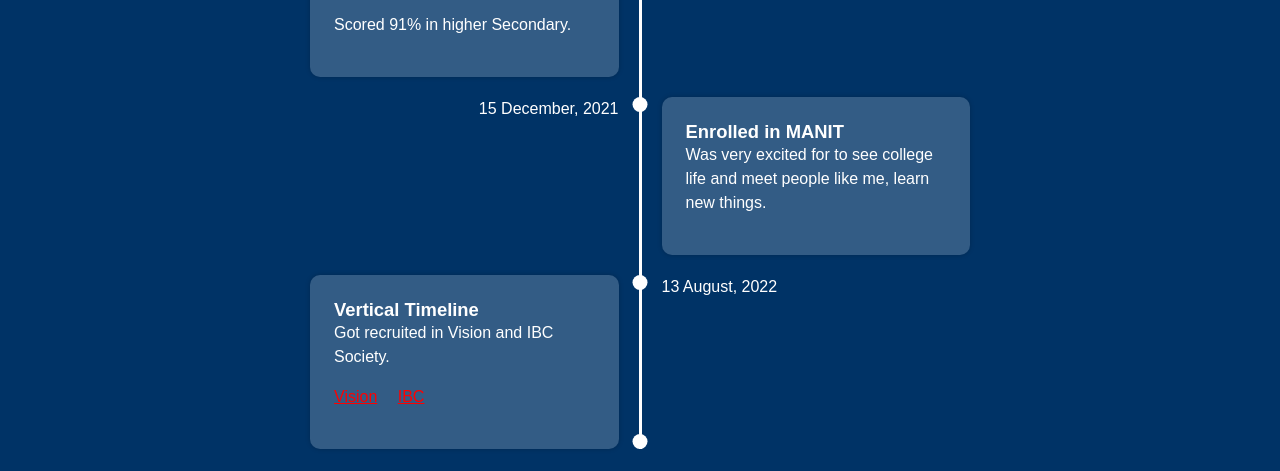
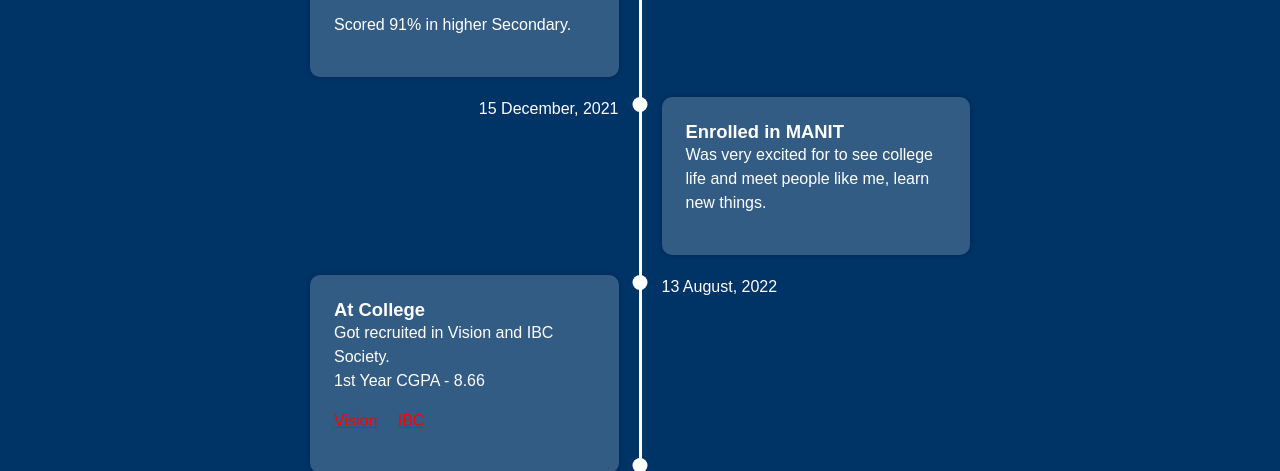
Before and after one commit to yadavravi123/Resume-CV, a plain HTML site: page index.html in a window 1280 px wide. Shown: the part 1690-2161 px from the top of the page. Drawn offline with nearby package versions, Linux system fonts and the light colour scheme; a web font is replaced by a local one.

Commit message:
6 commit

```diff
--- a/index.html
+++ b/index.html
@@ -183,9 +183,10 @@
       </p>
     </div>
     <div class="timeline__component timeline__component--bottom timeline__component--bg">
-      <h2 class="timeline__title">Vertical Timeline</h2>
+      <h2 class="timeline__title">At College</h2>
       <p class="timeline__paragraph">
-        Got recruited in Vision and IBC Society.
+        Got recruited in Vision and IBC Society. <br>
+        1st Year CGPA - 8.66
       </p>
       <p class="timeline__paragraph">
         <a href="https://instagram.com/vision.nitb?igshid=YmMyMTA2M2Y=" target="_blank">Vision</a>
```
